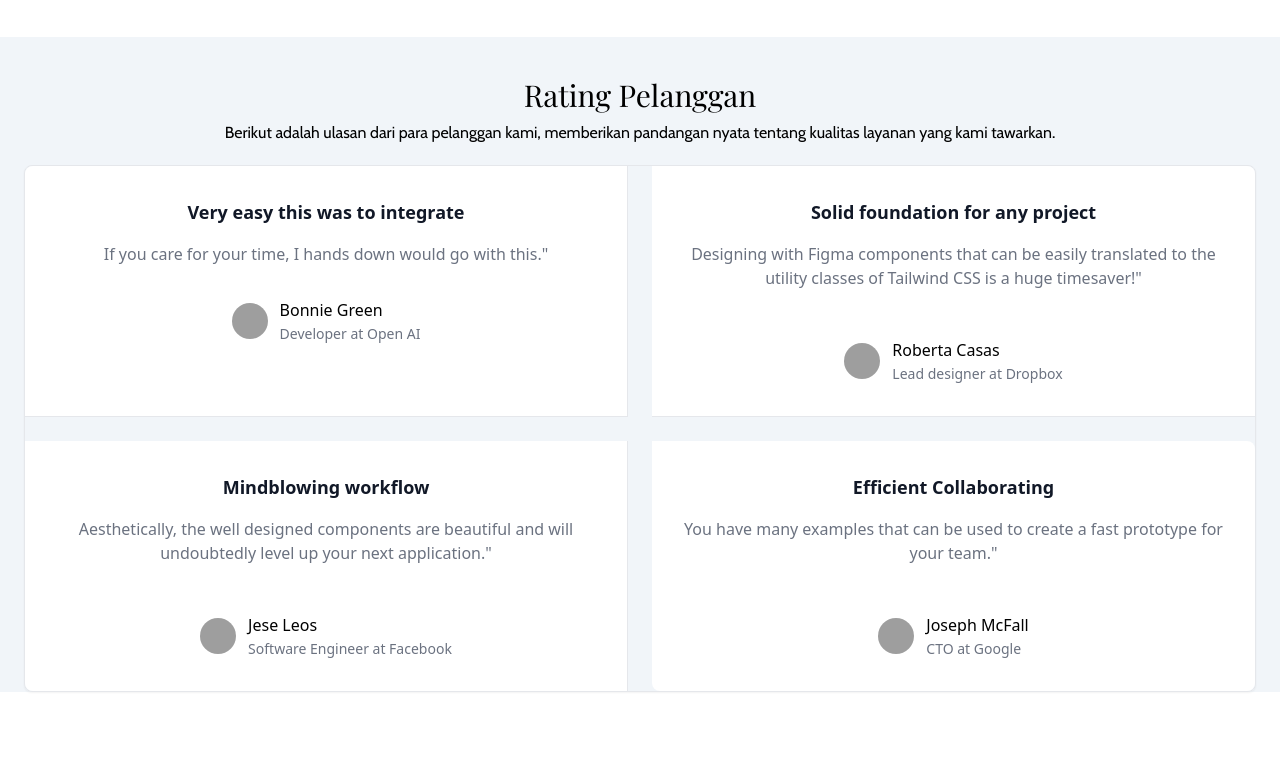
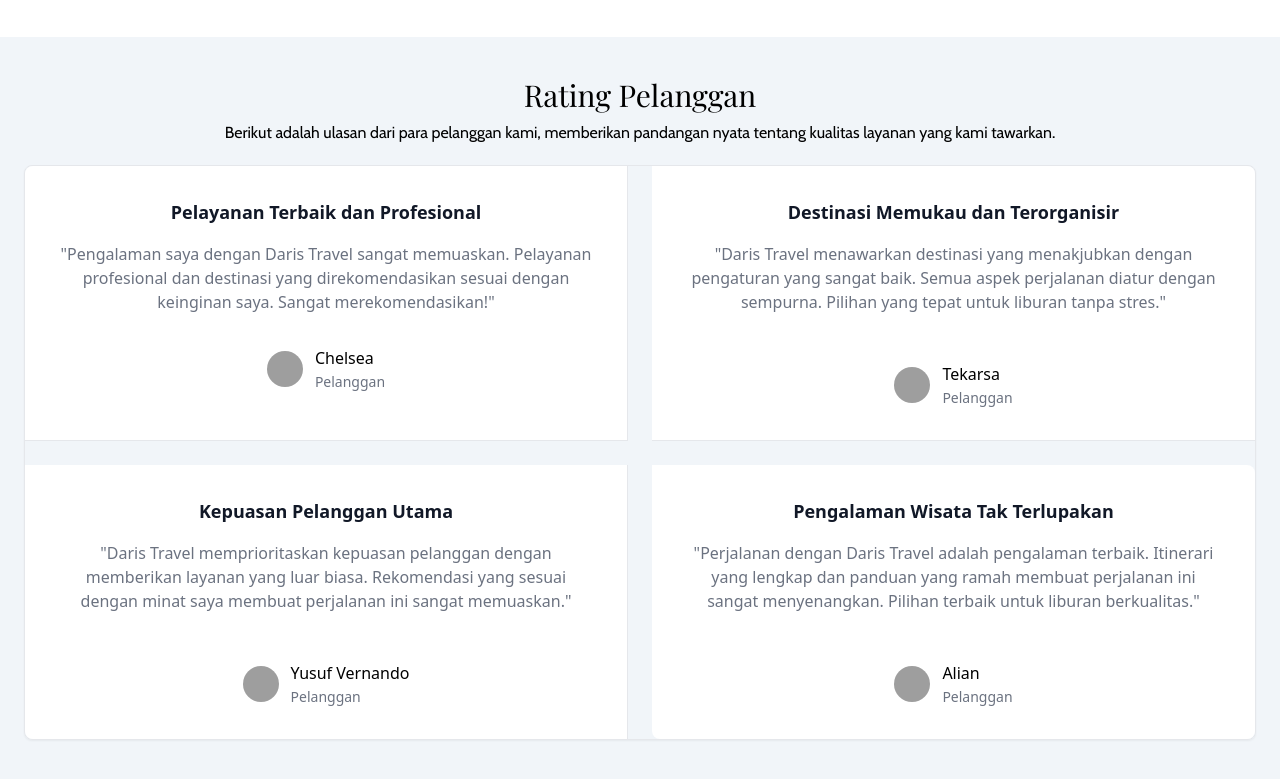
Before and after one commit to alanzagi/daris_travel, a plain HTML site: page index.html in a window 1280 px wide. Shown: the part 4847-5626 px from the top of the page. Before the commit the page ends 5587 px from the top, so only its background shows below. Drawn offline with nearby package versions, Linux system fonts and the light colour scheme; grey boxes are pictures that could not be loaded; a web font is replaced by a local one.

Commit message:
memperbaharui tampilan rating di index.html

```diff
--- a/index.html
+++ b/index.html
@@ -528,57 +528,57 @@
         <h1 class="font-playfair text-3xl">Rating Pelanggan</h1>
         <p class="font-cabin text-md">Berikut adalah ulasan dari para pelanggan kami, memberikan pandangan nyata tentang kualitas layanan yang kami tawarkan.</p>
       </div>
-      <div class="px-6">
+      <div class="px-6 pb-5">
         <div class="grid grid-cols-1 gap-6 border border-gray-200 rounded-lg shadow-sm md:mb-12 md:grid-cols-2">
           <figure class="items-center justify-center p-8 text-center bg-white border-b border-gray-200 rounded-t-lg md:rounded-t-none md:rounded-ss-lg md:border-e">
             <blockquote class="max-w-2xl mx-auto mb-4 text-gray-500 lg:mb-8">
-              <h3 class="text-lg font-semibold text-gray-900">Very easy this was to integrate</h3>
-              <p class="my-4">If you care for your time, I hands down would go with this."</p>
+              <h3 class="text-lg font-semibold text-gray-900">Pelayanan Terbaik dan Profesional</h3>
+              <p class="my-4">"Pengalaman saya dengan Daris Travel sangat memuaskan. Pelayanan profesional dan destinasi yang direkomendasikan sesuai dengan keinginan saya. Sangat merekomendasikan!"</p>
             </blockquote>
             <figcaption class="flex items-center justify-center">
               <img class="rounded-full w-9 h-9" src="https://flowbite.s3.amazonaws.com/blocks/marketing-ui/avatars/karen-nelson.png" alt="profile picture" />
               <div class="space-y-0.5 font-medium text-left rtl:text-right ms-3">
-                <div>Bonnie Green</div>
-                <div class="text-sm text-gray-500">Developer at Open AI</div>
+                <div>Chelsea</div>
+                <div class="text-sm text-gray-500">Pelanggan</div>
               </div>
             </figcaption>
           </figure>
           <figure class="flex flex-col items-center justify-center p-8 text-center bg-white border-b border-gray-200 md:rounded-se-lg">
             <blockquote class="max-w-2xl mx-auto mb-4 text-gray-500 lg:mb-8">
-              <h3 class="text-lg font-semibold text-gray-900">Solid foundation for any project</h3>
-              <p class="my-4">Designing with Figma components that can be easily translated to the utility classes of Tailwind CSS is a huge timesaver!"</p>
+              <h3 class="text-lg font-semibold text-gray-900">Destinasi Memukau dan Terorganisir </h3>
+              <p class="my-4">"Daris Travel menawarkan destinasi yang menakjubkan dengan pengaturan yang sangat baik. Semua aspek perjalanan diatur dengan sempurna. Pilihan yang tepat untuk liburan tanpa stres."</p>
             </blockquote>
             <figcaption class="flex items-center justify-center">
               <img class="rounded-full w-9 h-9" src="https://flowbite.s3.amazonaws.com/blocks/marketing-ui/avatars/roberta-casas.png" alt="profile picture" />
               <div class="space-y-0.5 font-medium text-left rtl:text-right ms-3">
-                <div>Roberta Casas</div>
-                <div class="text-sm text-gray-500">Lead designer at Dropbox</div>
+                <div>Tekarsa</div>
+                <div class="text-sm text-gray-500">Pelanggan</div>
               </div>
             </figcaption>
           </figure>
           <figure class="flex flex-col items-center justify-center p-8 text-center bg-white border-b border-gray-200 md:rounded-es-lg md:border-b-0 md:border-e">
             <blockquote class="max-w-2xl mx-auto mb-4 text-gray-500 lg:mb-8">
-              <h3 class="text-lg font-semibold text-gray-900">Mindblowing workflow</h3>
-              <p class="my-4">Aesthetically, the well designed components are beautiful and will undoubtedly level up your next application."</p>
+              <h3 class="text-lg font-semibold text-gray-900">Kepuasan Pelanggan Utama</h3>
+              <p class="my-4">"Daris Travel memprioritaskan kepuasan pelanggan dengan memberikan layanan yang luar biasa. Rekomendasi yang sesuai dengan minat saya membuat perjalanan ini sangat memuaskan."</p>
             </blockquote>
             <figcaption class="flex items-center justify-center">
               <img class="rounded-full w-9 h-9" src="https://flowbite.s3.amazonaws.com/blocks/marketing-ui/avatars/jese-leos.png" alt="profile picture" />
               <div class="space-y-0.5 font-medium text-left rtl:text-right ms-3">
-                <div>Jese Leos</div>
-                <div class="text-sm text-gray-500">Software Engineer at Facebook</div>
+                <div>Yusuf Vernando</div>
+                <div class="text-sm text-gray-500">Pelanggan</div>
               </div>
             </figcaption>
           </figure>
           <figure class="flex flex-col items-center justify-center p-8 text-center bg-white border-gray-200 rounded-b-lg md:rounded-se-lg">
             <blockquote class="max-w-2xl mx-auto mb-4 text-gray-500 lg:mb-8">
-              <h3 class="text-lg font-semibold text-gray-900">Efficient Collaborating</h3>
-              <p class="my-4">You have many examples that can be used to create a fast prototype for your team."</p>
+              <h3 class="text-lg font-semibold text-gray-900">Pengalaman Wisata Tak Terlupakan</h3>
+              <p class="my-4">"Perjalanan dengan Daris Travel adalah pengalaman terbaik. Itinerari yang lengkap dan panduan yang ramah membuat perjalanan ini sangat menyenangkan. Pilihan terbaik untuk liburan berkualitas."</p>
             </blockquote>
             <figcaption class="flex items-center justify-center">
               <img class="rounded-full w-9 h-9" src="https://flowbite.s3.amazonaws.com/blocks/marketing-ui/avatars/joseph-mcfall.png" alt="profile picture" />
               <div class="space-y-0.5 font-medium text-left rtl:text-right ms-3">
-                <div>Joseph McFall</div>
-                <div class="text-sm text-gray-500">CTO at Google</div>
+                <div>Alian</div>
+                <div class="text-sm text-gray-500">Pelanggan</div>
               </div>
             </figcaption>
           </figure>
```
